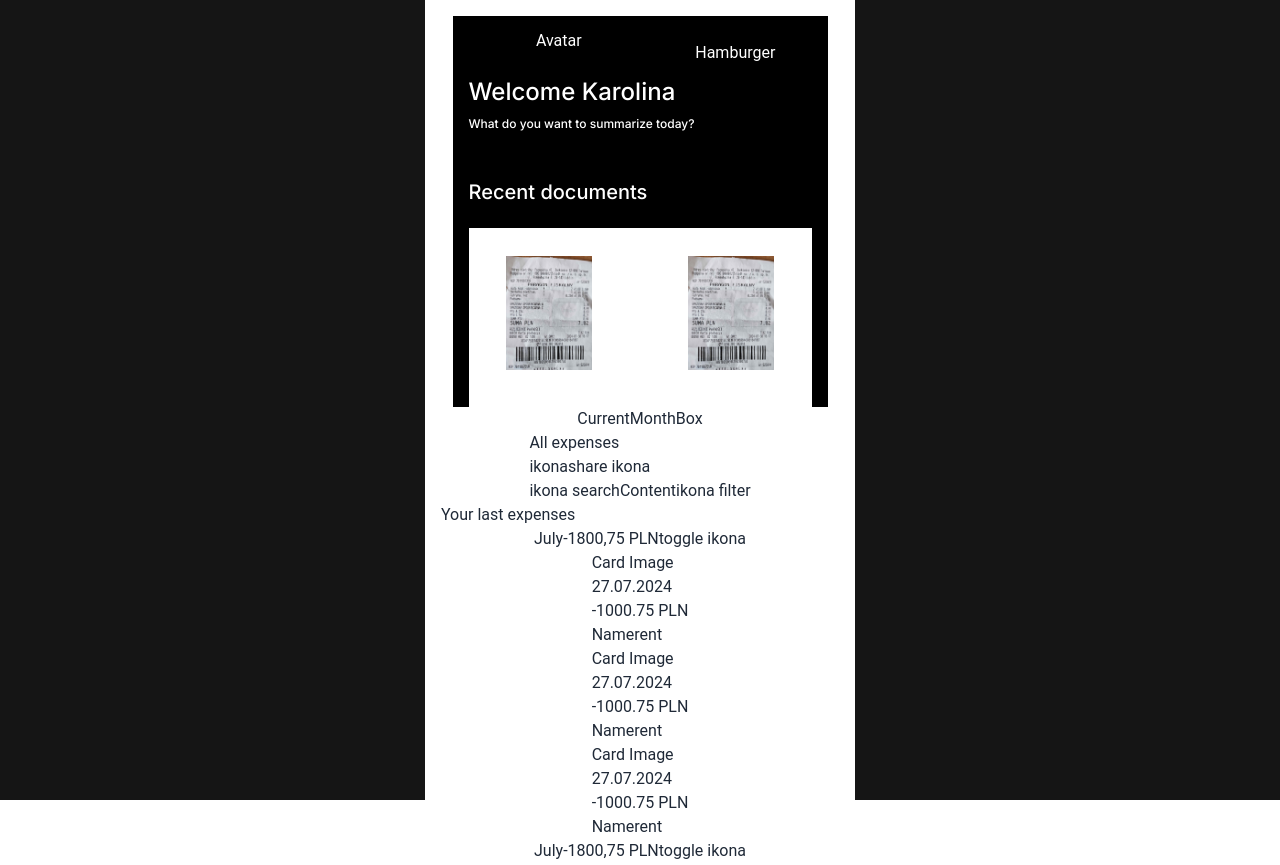
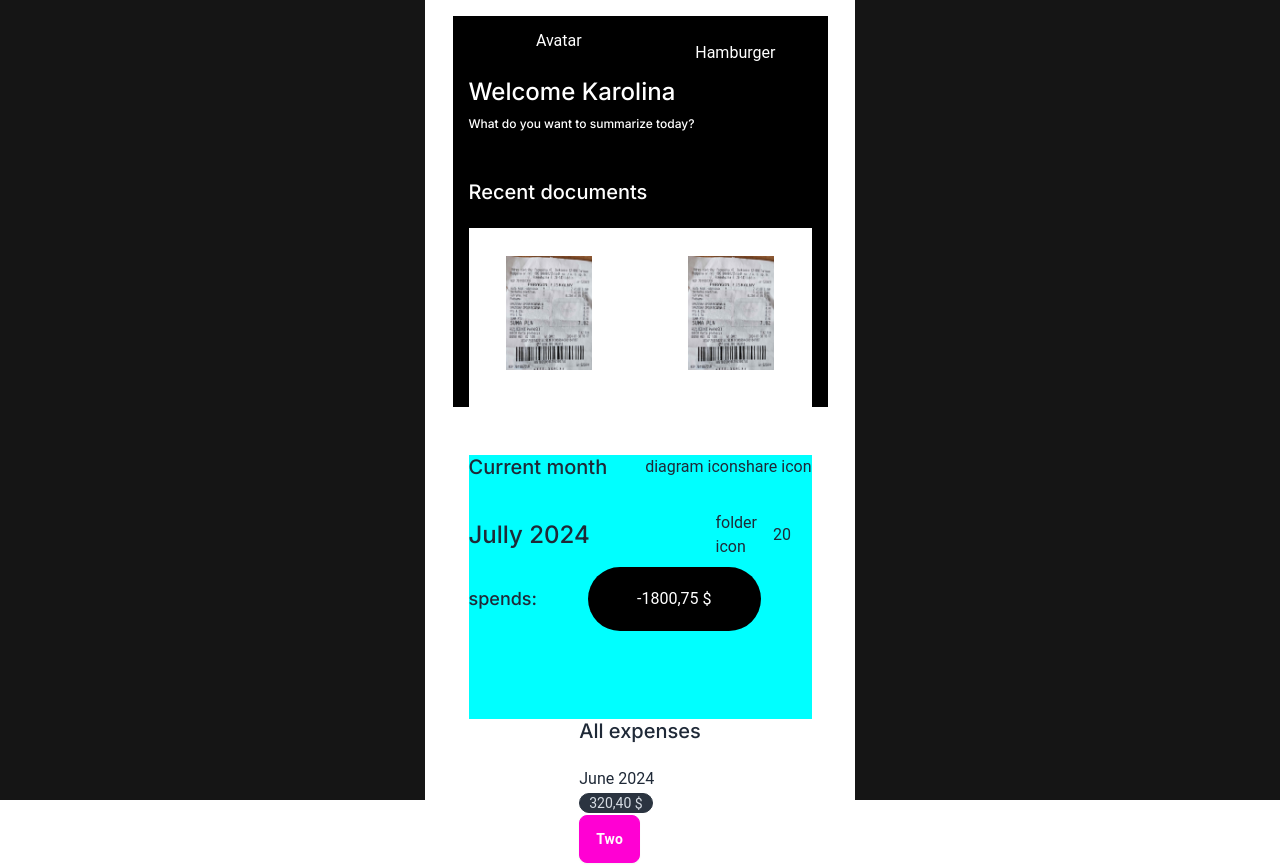
Before and after one commit to nerdbord/nerdbord-project-challenge-lyyq1is7, a Next.js app: page /ui in a window 1280 px wide. Shown: the top 865 px of the page. Built offline with nearby package versions, Linux system fonts and the light colour scheme.

Commit message:
feat: expenses ui in progress

```diff
--- a/src/app/globals.css
+++ b/src/app/globals.css
@@ -113,7 +113,7 @@ button {
   display: flex;
   width: 343px;
   height: 212px;
-  padding-bottom: 48px;
+
   gap: 20px;
   opacity: 0px;
   background-color: white;
@@ -127,3 +127,98 @@ button {
   border: 1px 0px 0px 0px;
   opacity: 0px;
 }
+.current-month-container {
+  margin-top: 48px;
+  background-color: aqua;
+}
+
+.current-month-container-items {
+  display: flex;
+  justify-content: space-between;
+  align-items: center;
+}
+
+.current-month-container-item-text {
+  font-family: Inter;
+  font-size: 20px;
+  font-weight: 500;
+  line-height: 24px;
+  text-align: left;
+}
+
+.current-month-container-item-icons {
+  display: flex;
+  justify-content: space-between;
+  align-items: center;
+}
+
+.current-month-container-card {
+  width: 343px;
+  height: 192px;
+  padding: 24px 0px 0px 0px;
+  gap: 16px;
+  border: 1px 0px 0px 0px;
+  opacity: 0px;
+  margin-bottom: 48px;
+}
+
+.current-month-container-card-items-1,
+.current-month-container-card-items-2 {
+  display: flex;
+  justify-content: space-between;
+  align-items: center;
+}
+
+.current-month-container-card-items-month {
+  font-family: Inter;
+  font-size: 24px;
+  font-weight: 500;
+  line-height: 32px;
+  text-align: left;
+}
+.current-month-container-card-items-icon-with-number-box {
+  display: flex;
+  justify-content: space-between;
+  align-items: center;
+
+  width: 120px;
+  height: 64px;
+  top: 24px;
+  left: 200px;
+  padding: 16px 24px 16px 24px;
+  gap: 16px;
+  border-radius: 180px 0px 0px 0px;
+  opacity: 0px;
+}
+
+.current-month-container-card-items-spends {
+  font-family: Inter;
+  font-size: 18px;
+  font-weight: 500;
+  line-height: 24px;
+  text-align: left;
+}
+
+.current-month-container-card-items-spends-sum {
+  width: 173px;
+  height: 64px;
+  padding: 16px 24px 16px 24px;
+  gap: 10px;
+  border-radius: 40px;
+  text-align: center;
+
+  background-color: black;
+  color: white;
+  display: flex;
+  align-items: center;
+  justify-content: center;
+}
+
+.welcome-all-expenses-title {
+  font-family: Inter;
+  font-size: 20px;
+  font-weight: 500;
+  line-height: 24px;
+  text-align: left;
+  margin-bottom: 24px;
+}
--- a/src/app/ui/page.tsx
+++ b/src/app/ui/page.tsx
@@ -3,13 +3,16 @@ import CurrentMonthBox from "@/components/ui/CurrentMonthBox";
 import ExpenseItem from "@/components/ui/ExpenseItem";
 import Header from "@/components/ui/Header";
 import Separator from "@/components/ui/Separator";
+import WelcomeAllExpensesItem from "@/components/ui/WelcomeAllExpensesItem";
 import WelcomeBox from "@/components/ui/WelcomeBox";
+import "./../globals.css";
 
 export default function Page() {
   return (
     <div className="ui-container">
       <WelcomeBox />
       <CurrentMonthBox />
+      <WelcomeAllExpensesItem />
       <Header />
       <h1>Your last expenses</h1>
       <div>
--- a/src/components/ui/Badge.tsx
+++ b/src/components/ui/Badge.tsx
@@ -6,7 +6,7 @@ type BadgeProps = {
 
 const Badge =({text}: BadgeProps) => {
   return (
-    <div className='badge badge-neutral'>{text}</div>
+    <div className="badge badge-primary badge-lg">{text}</div>
   )
 }
 
--- a/src/components/ui/CurrentMonthBox.tsx
+++ b/src/components/ui/CurrentMonthBox.tsx
@@ -1,9 +1,30 @@
-import React from 'react'
+import React from "react";
 
 const CurrentMonthBox = () => {
   return (
-    <div>CurrentMonthBox</div>
-  )
-}
+    <div className="current-month-container">
+      <div className="current-month-container-items">
+        <h4 className="current-month-container-item-text">Current month</h4>
+        <ul className="current-month-container-item-icons">
+          <li>diagram icon</li>
+          <li>share icon</li>
+        </ul>
+      </div>
+      <div className="current-month-container-card">
+        <div className="current-month-container-card-items-1">
+          <h3 className="current-month-container-card-items-month">Jully 2024</h3>
+          <ul className="current-month-container-card-items-icon-with-number-box">
+            <li>folder icon</li>
+            <li>20</li>
+          </ul>
+        </div>
+        <div className="current-month-container-card-items-2">
+            <h5 className="current-month-container-card-items-spends">spends:</h5>
+            <div className="current-month-container-card-items-spends-sum"><span>-1800,75 $</span></div>
+        </div>
+      </div>
+    </div>
+  );
+};
 
-export default CurrentMonthBox
+export default CurrentMonthBox;
--- /dev/null
+++ b/src/components/ui/WelcomeAllExpensesItem.tsx
@@ -0,0 +1,24 @@
+import React from "react";
+
+const WelcomeAllExpensesItem = () => {
+  return (
+    <div>
+      <h4 className="welcome-all-expenses-title">All expenses</h4>
+      <div>
+        <div>June 2024</div>
+        <div>
+          <div>
+            <div><div className="badge badge-neutral">320,40 $</div></div>
+            <button className="btn btn-secondary">Two</button>
+
+          </div>
+          <div>
+            <span>arrow right</span>
+          </div>
+        </div>
+      </div>
+    </div>
+  );
+};
+
+export default WelcomeAllExpensesItem;
--- a/tailwind.config.js
+++ b/tailwind.config.js
@@ -1,6 +1,6 @@
 /** @type {import('tailwindcss').Config} */
 module.exports = {
-  content: ["./src/app/**/*.{js,ts,jsx,tsx,mdx}"],
+  content: ["./src/**/*.{js,ts,jsx,tsx,mdx}"],
 
   theme: {
     extend: {},
```
